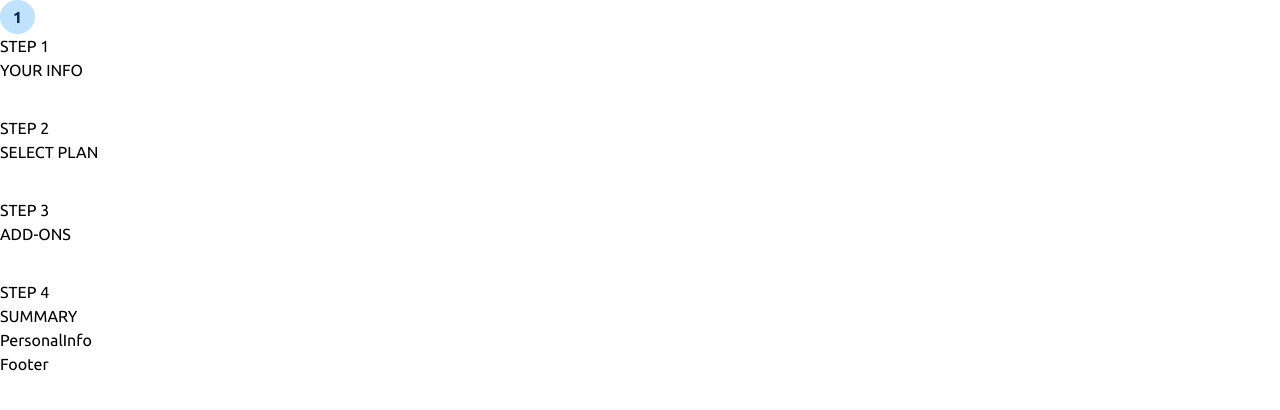
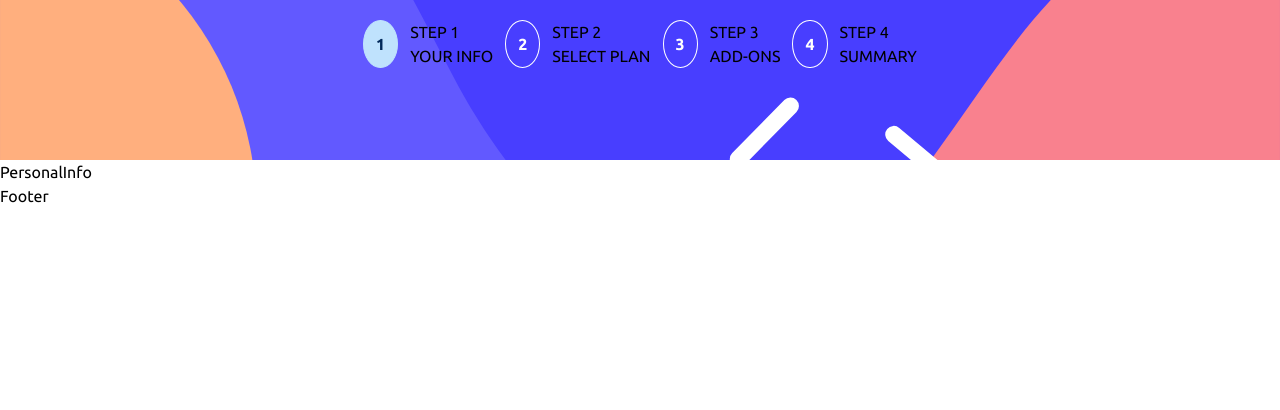
Before and after one commit to Sojo506/multi-step-form-react, a React app: page / in a window 1280 px wide. Shown: the top 410 px of the page. Built offline with nearby package versions, Linux system fonts and the light colour scheme; the HTML template or start-up script is replaced by a standard one.

Commit message:
Steps component ready by the moment

```diff
--- a/src/components/Steps.jsx
+++ b/src/components/Steps.jsx
@@ -1,9 +1,10 @@
 import Button from "./Button";
+import styles from "../styles/steps.module.css"
 
 const Steps = ({ activeStep }) => {
   return (
-    <div className="bg-slate-200">
-      <div>
+    <div className={`${styles.stepsContainer}`}>
+      <div className="absolute top-5 w-full flex justify-center gap-3">
         <Button step={1} text={"your info"} activeStep={activeStep} />
         <Button step={2} text={"select plan"} activeStep={activeStep} />
         <Button step={3} text={"add-ons"} activeStep={activeStep} />
```
